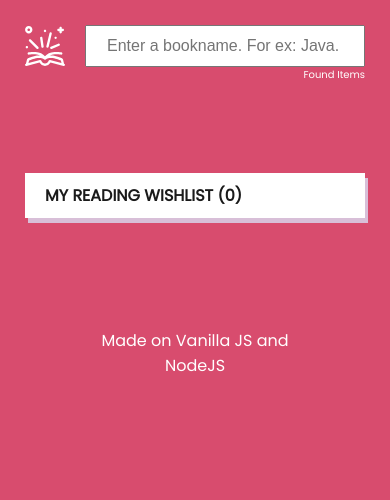
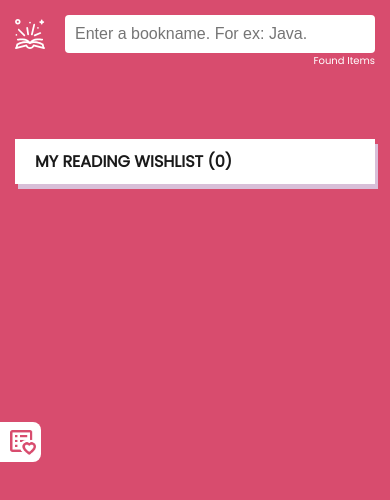
Before and after one commit to charlesdoley/booklist-like, a website: page index.html in a window 390 px wide. Drawn offline with Linux system fonts and the light colour scheme; no server answers.

Commit message:
Book Wishlist App: Implemented Responsive design

```diff
--- a/index.html
+++ b/index.html
@@ -15,19 +15,22 @@
             <img src="./images/logo.svg" class="" alt="logo image" />
             <input class="booksContainer__input" onkeyup="getNewBookFromEntry(event)" type="text" placeholder="Enter a bookname. For ex: Java.">
         </div>
+        <span class="wishListRoute">
+          <img src="./images/wishlist1.png" />
+        </span>
         <div class="booksListContainer">
           <p class="bookCount">Found <span id="bookCount"></span> Items</p>
           <ul  class="booksContainer__list"  id="booksContainer__list">
           </ul>
         </div>
-        <div class="booksContainer__fav__header">My Reading Wishlist (<span id="currentFavs">0</span>)</div>
+        <span class="booksContainer__fav__header">My Reading Wishlist (<span id="currentFavs">0</span>)</span>
         <ul class="booksContainer__fav__list" id="booksContainer__fav__list">
         </ul>
 
     </div>
-    <footer>
+    <!-- <footer>
       Made on Vanilla JS and NodeJS
-    </footer>
+    </footer> -->
     <script src="./scripts/booksFetching.js"></script>
 </body>
 </html>
--- a/styles/style.css
+++ b/styles/style.css
@@ -16,10 +16,28 @@ body{
 }
 .booksContainer{
     display:grid;
-    padding: 25px;
+    max-width: 100vw;
+    overflow: hidden;
+    padding: 15px;
     grid-template-columns: 70% 25%;
     grid-column-gap:5%;
     grid-row-gap:10px;
+}
+.wishListRoute{
+    z-index: 1;
+    position: fixed;
+    left: 0;
+    top:50%;
+    background-color: white;
+    border-top-right-radius: 8px;
+    border-bottom-right-radius: 8px;
+    padding: 8px 5px 0 10px;
+}
+.wishListRoute:hover {
+    cursor: pointer;
+}
+.wishListRoute img {
+    height: 25px;
 }
 @media only screen and (max-width:830px) {
     .booksContainer {
@@ -31,12 +49,14 @@ body{
     align-items: center;
 }
 .booksContainer__input__container img{
-    width: 40px;
-    height: 40px;
+    width: 30px;
+    height: 30px;
     margin-right: 20px;
 }
 .booksContainer__input{
-    padding: 10px 20px;
+    padding: 10px 10px;
+    border-radius: 4px;
+    border: none;
     flex: 1;
 }
 .booksContainer__input:focus{
@@ -98,10 +118,10 @@ body{
     /* grid-row-start: 2; */
     list-style: none;
     /* grid-row-end: 3; */
-    margin:20px;
+    margin:0px 0 20px 20px;
     display: grid;
-    grid-template-columns: repeat(2, 1fr);
-    grid-column-gap: 50px;
+    /* grid-template-columns: repeat(2, 1fr);
+    grid-column-gap: 50px; */
 }
 
 .booksContainer__list__item {
```
Also changed, not shown: images/wishlist1.png (added).
